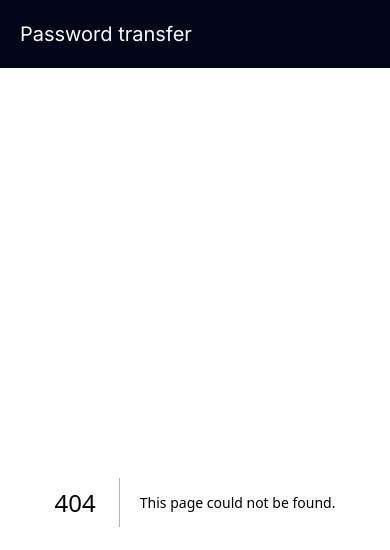
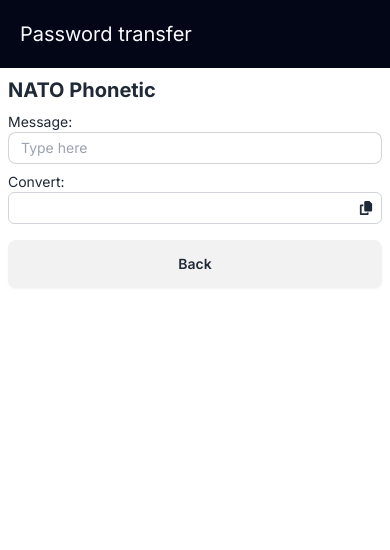
Before and after one commit to Pastelmood/password-transfer, a Next.js app: page /tools/convert in a window 390 px wide. Before the commit this address had no page. Shown: the top 550 px of the page. Built offline with nearby package versions, Linux system fonts and the light colour scheme.

Commit message:
Implement NATO Phonetic tool and remove unessary css in layout

```diff
--- a/src/app/layout.tsx
+++ b/src/app/layout.tsx
@@ -26,14 +26,15 @@ export default function RootLayout({
     <>
       <html lang="en">
         <body className={inter.className}>
-          <div className="w-full items-center flex flex-col space-y-3">
-            <Nav></Nav>
-            <main className="flex flex-col items-center justify-between">
-              <div className="lg:w-[768px] md:w-[585px] sm:w-96 space-y-3 items-center flex flex-col px-3">
-                {children}
-              </div>
-            </main>
+
+          <Nav></Nav>
+
+          <div className="flex justify-center">
+            <div className="lg:w-[768px] md:w-[585px] w-full p-2">
+              {children}
+            </div>
           </div>
+
         </body>
       </html>
     </>
--- a/src/app/page.tsx
+++ b/src/app/page.tsx
@@ -1,7 +1,12 @@
+import OtherToolsComponent from "@/components/OtherToolsComponent";
 import InputMessageForm from "../components/InputMessageForm";
+
 
 export default function Home() {
   return (
+    <>
       <InputMessageForm></InputMessageForm>
+      <OtherToolsComponent></OtherToolsComponent>
+    </>
   );
 }
--- /dev/null
+++ b/src/app/tools/convert/page.tsx
@@ -0,0 +1,8 @@
+import NatoPhoneticConvertFormComponent from "@/components/NatoPhoneticConvertFormComponent";
+import OtherToolsComponent from "@/components/OtherToolsComponent";
+
+export default function ConvertPage() {
+    return (
+        <NatoPhoneticConvertFormComponent></NatoPhoneticConvertFormComponent>
+    );
+}
--- a/src/components/InputMessageForm.tsx
+++ b/src/components/InputMessageForm.tsx
@@ -60,13 +60,14 @@ export default function InputMessageForm() {
             {isSaved ?
                 <>
                     {/** Show url to user */}
+                    <div className="flex flex-col space-y-2">
                         <div role="alert" className="alert bg-green-400 rounded-md gap-0 flex flex-col items-start">
                             <p className="text-green-900 font-bold lg:text-lg">Success, your message has been stored</p>
                             <p className="text-[12px] text-green-900">Copy the link below and send the link to its intended recipient.</p>
                         </div>
                         <div className="w-full bg-gray-200 p-4 flex space-x-2 rounded-md items-center">
                             <button className="btn btn-sm" onClick={() => handleOnClickCopy(messageUrl)}>{copyButtonText}</button>
-                        <div className="break-all">
+                            <div className="break-all text-sm">
                                 {messageUrl}
                             </div>
                         </div>
@@ -75,14 +76,16 @@ export default function InputMessageForm() {
                             {messageUrl ? <QRCodeComponent value={messageUrl} /> : <div></div>}
                         </div>
                         <div className="border-b w-full my-4"></div>
+                    </div>
                 </>
                 :
                 <>
                     {/** Input form for encrypt message */}
 
+                    <div className="flex flex-col space-y-2">
                         <h1 className="text-2xl">Transfer passwords and more</h1>
                         <p className="text-sm">This service allows you to encrypt and transfer passwords and other sensitive data to a friend. The recipient can view the page only once!</p>
-                    <div className="space-y-3 w-full">
+                        <div className="space-y-3 w-full mt-2">
                             <textarea
                                 className="textarea textarea-bordered w-full"
                                 rows={7}
@@ -100,7 +103,7 @@ export default function InputMessageForm() {
                             }
 
                         </div>
-
+                    </div>
                 </>
             }
         </>
--- a/src/components/MessageFoundComponent.tsx
+++ b/src/components/MessageFoundComponent.tsx
@@ -5,6 +5,7 @@ type MessageFoundComponentProps = {
 export default function MessageFoundComponent({ message }: MessageFoundComponentProps) {
     return (
         <>
+            <div className="flex flex-col space-y-2">
                 <div className="w-full border rounded-md">
                     <div className="bg-emerald-200 p-2 text-green-800 rounded-t-md">
                         <p>Your message</p>
@@ -19,6 +20,7 @@ export default function MessageFoundComponent({ message }: MessageFoundComponent
                     <strong>Please note: </strong>Copy the contents of the message
                     somewhere - the message has already been deleted from the server!
                 </div>
+            </div>
         </>
     );
 }
--- a/src/components/MessageNotFoundComponent.tsx
+++ b/src/components/MessageNotFoundComponent.tsx
@@ -2,6 +2,7 @@
 export default function MessageNotFoundComponent() {
     return (
         <>
+            <div className="flex flex-col space-y-2">
                 <div className="bg-yellow-100 w-full px-2 py-5 text-xl text-yellow-800 font-bold rounded-md">
                     This message does not exist
                 </div><div className="rounded-md border border-red-300">
@@ -16,6 +17,7 @@ export default function MessageNotFoundComponent() {
                         </ol>
                     </div>
                 </div>
+            </div>
         </>
     );
 }
--- /dev/null
+++ b/src/components/NatoPhoneticConvertFormComponent.tsx
@@ -0,0 +1,70 @@
+"use client";
+
+import { FaCopy } from "react-icons/fa6";
+import { toNatoPhonetic } from "@/lib/natoPhoneticConvert";
+import { useState } from "react";
+import Link from "next/link";
+
+export default function NatoPhoneticConvertFormComponent() {
+
+    const [convertMessage, setConvertMessage] = useState<string>();
+
+    function handleOnChange(event: React.ChangeEvent<HTMLInputElement>) {
+        const input = event.target.value;
+        const _convertmessage = input.length > 0 ? toNatoPhonetic(input) : "";
+        setConvertMessage(_convertmessage);
+    }
+
+    async function handleOnClickCopy() {
+        if (!convertMessage) return;
+
+        const originalMessage = convertMessage;
+        setConvertMessage("Copied!");
+
+        try {
+            await navigator.clipboard.writeText(originalMessage);
+        } catch (err) {
+            console.error("Failed to copy text: ", err);
+            setConvertMessage(originalMessage);
+            return;
+        }
+
+        setTimeout(() => {
+            setConvertMessage(originalMessage);
+        }, 500);
+    }
+
+    return (
+        <>
+
+            {/* <div className="flex justify-center">
+                <div className="lg:w-[768px] md:w-[585px] w-full p-2"> */}
+                    <h1 className="text-xl font-bold">NATO Phonetic</h1>
+                    <div className="flex flex-col space-y-2">
+                        <div>
+                            <p className="text-sm pt-2">Message:</p>
+                            <input type="text" placeholder="Type here" className="input input-bordered input-sm w-full" onChange={handleOnChange} />
+                        </div>
+                        <div>
+                            <p className="text-sm">Convert:</p>
+                            <div className="flex flex-col text-sm border border-gray-300 rounded-md p-2">
+                                <div className="self-end" onClick={handleOnClickCopy}>
+                                    <FaCopy />
+                                </div>
+                                <div className="flex justify-center">
+                                    {convertMessage}
+                                </div>
+                            </div>
+                        </div>
+                        <div className="pt-2 flex justify-center">
+                            <Link className="btn lg:w-40 md:w-40 w-full" href={"/"}>
+                                Back
+                            </Link>
+                        </div>
+                    </div>
+                {/* </div>
+            </div> */}
+
+        </>
+    );
+}
--- /dev/null
+++ b/src/components/OtherToolsComponent.tsx
@@ -0,0 +1,15 @@
+import Link from "next/link";
+
+export default function OtherToolsComponent() {
+    return (
+        <div className="flex flex-col space-y-2 pt-4">
+
+            <h2 className="text-lg font-bold">Other Tools</h2>
+
+            <Link href={"/tools/convert"} className="text-sm hover:underline hover:text-green-700">
+                NATO Phonetic Convert
+            </Link>
+
+        </div>
+    );
+}
```
Lines whose indentation alone changed are shown as unchanged.
